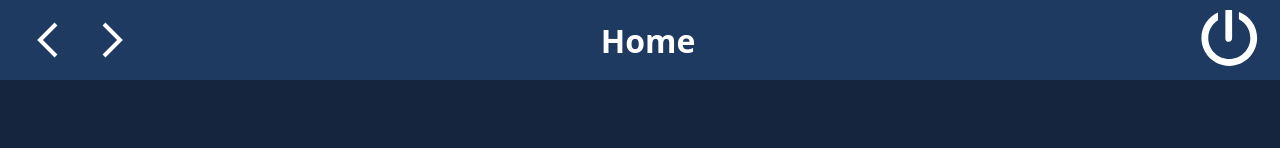
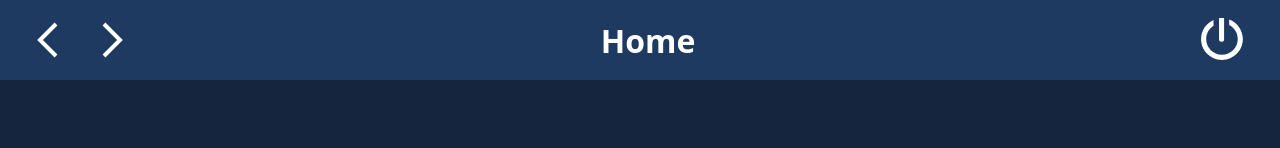
Before and after one commit to OODesigns/home-control, a React (Vite) app: page / in a window 1280 px wide. Shown: the top 148 px of the page. Built offline with nearby package versions, Linux system fonts and the light colour scheme.

Commit message:
Fix:Updated spacing of items in header

```diff
--- a/src/components/Header/_Header.scss
+++ b/src/components/Header/_Header.scss
@@ -3,7 +3,7 @@
     justify-content: space-between; /* Space between the items */
     align-items: center;           /* Vertically centre the content */
     width: 100%;                   /* Full width of the parent */
-    padding: 1vmin 2vmin;          /* 1vmin for top/bottom, 2vmin for left/right */
+    padding: 1vmin 4vmin 1vmin 2vmin;
     background-color: #1E3A61;     /* Background colour */
     box-sizing: border-box; /* Ensure padding is respected */
 }
--- a/src/components/PowerControl/PowerControl.jsx
+++ b/src/components/PowerControl/PowerControl.jsx
@@ -1,11 +1,8 @@
 import PropTypes from "prop-types";
 
 const PowerControl = ({status, onClick}) => {
-    // Inline style to control the button's dimensions based on the 'size' prop.
-
     return (
         <button
-            type="button"
             className="power-control"
             // className={`svg-button ${status} ${className}`.trim()}
             onClick={onClick}
--- a/src/components/PowerControl/_PowerControl.scss
+++ b/src/components/PowerControl/_PowerControl.scss
@@ -1,9 +1,11 @@
 .power-control{
-  width: 8vmin;
-  height: 8vmin;
+  width: 6vmin;
+  height: 6vmin;
   background: none;
   border: none;
   padding: 0;
-  display: block;
   cursor: pointer;
+  display: flex;
+  justify-content: center;
+  align-items: center;
 }
```
